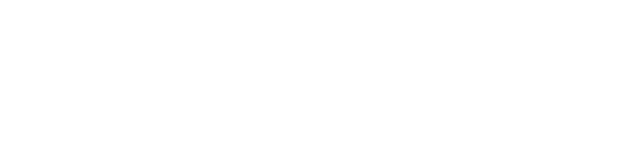
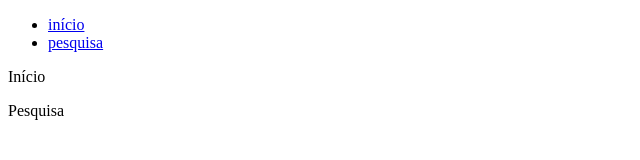
Before and after one commit to williammizuta/homepage, a plain HTML site: page index.html in a window 1280 px wide. Shown: the whole page, without its empty margins (0-640 px from the left). Drawn offline with Linux system fonts and the light colour scheme.

Commit message:
Creating html base structure

```diff
--- a/index.html
+++ b/index.html
@@ -2,9 +2,26 @@
 <html>
 <head>
 	<title>William Seiti Mizuta</title>
-	<meta http-equiv="Content-Type" content="text/html; charset=UTF-8" />
+	<meta http-equiv='Content-Type' content='text/html; charset=UTF-8' />
 </head>
 <body>
-
+	<header>
+		<nav class='menu'>
+			<ul class='container'>
+				<li class='menu-item'>
+					<a href='#home'>início</a>
+				</li>
+				<li class='menu-item'>
+					<a href='#research'>pesquisa</a>
+				</li>
+			</ul>
+		</nav>
+	</header>
+	<section id='home' class='container'>
+		<p>Início</p>
+	</section>
+	<section id='research' class='container'>
+		<p>Pesquisa</p>
+	</section>
 </body>
 </html>
```
